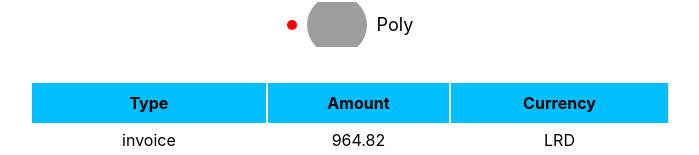
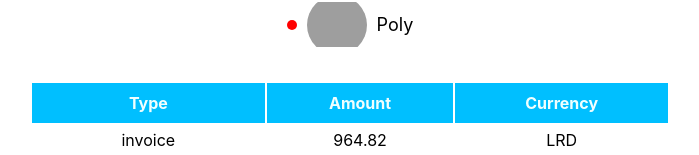
Before and after one commit to Ruslaana/goit-react-hw-01-components, a React (Create React App) app: page / in a window 1280 px wide. Shown: the part 780-935 px from the top of the page, without its empty margins (290-989 px from the left). Built offline with nearby package versions, Linux system fonts and the light colour scheme; grey boxes are pictures that could not be loaded.

Commit message:
Update Transactions.module.css

```diff
--- a/src/components/Transactions/Transactions.module.css
+++ b/src/components/Transactions/Transactions.module.css
@@ -8,6 +8,7 @@
   background-color: #00bfff;
   padding: 10px;
   text-align: center;
+  color: azure;
 }
 
 .row:nth-child(2n) {
@@ -19,5 +20,5 @@
 .currency {
   color: black;
   text-align: center;
-  padding: 5px 20px;
+  padding: 5px 10px;
 }
```
